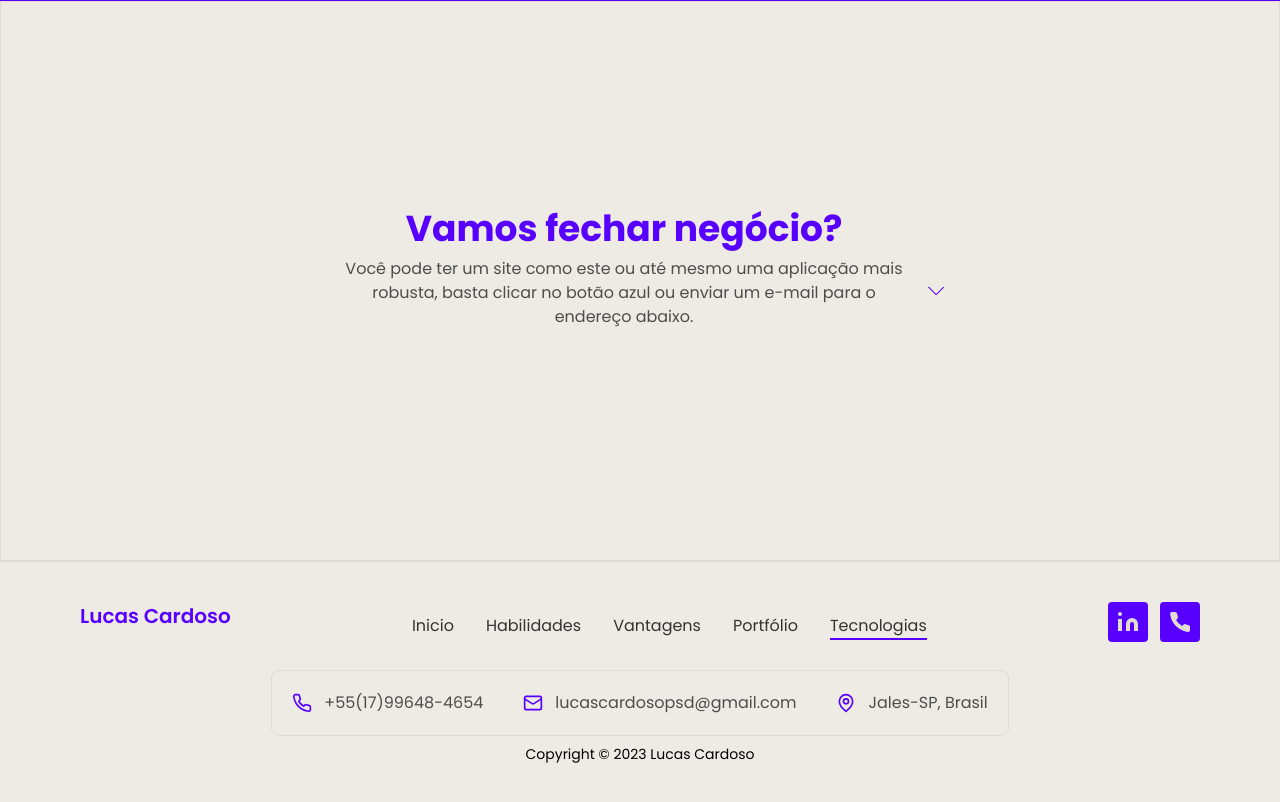
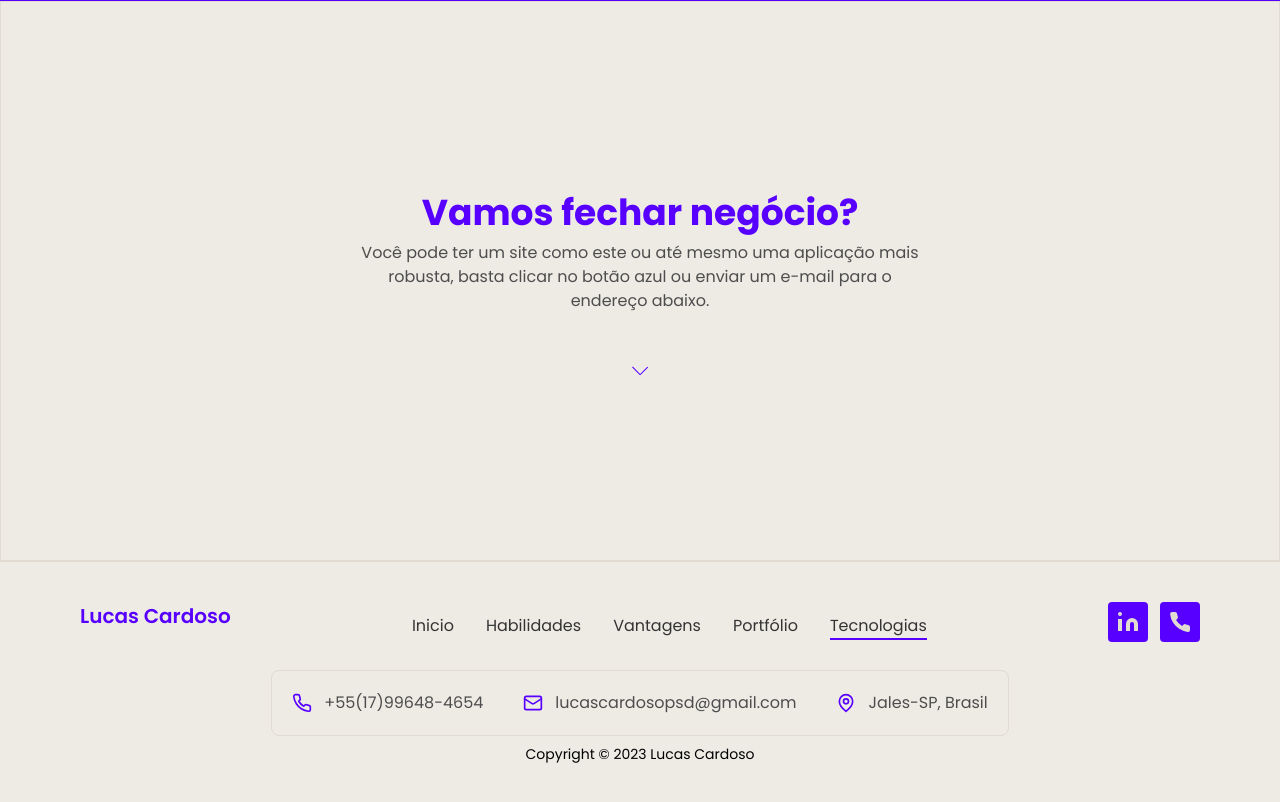
Before and after one commit to lucascardosopsd/portfolio, a Next.js app: page / in a window 1280 px wide. Shown: the part 5831-6633 px from the top of the page. Built offline with nearby package versions, Linux system fonts and the light colour scheme.

Commit message:
fix: CTA arrow alignment in desktop

```diff
--- a/src/sections/CTA.tsx
+++ b/src/sections/CTA.tsx
@@ -17,7 +17,7 @@
       }}
       transition={{ duration: 0.5, delay: 0.5 }}
     >
-      <div className="flex flex-col tablet:flex-row gap-4 justify-center items-center">
+      <div className="flex flex-col gap-4 justify-center items-center">
         <SectionHeading
           title="Vamos fechar negócio?"
           subtitle="Você pode ter um site como este ou até mesmo uma aplicação mais robusta, basta clicar no botão azul ou enviar um e-mail para o endereço abaixo."
```
